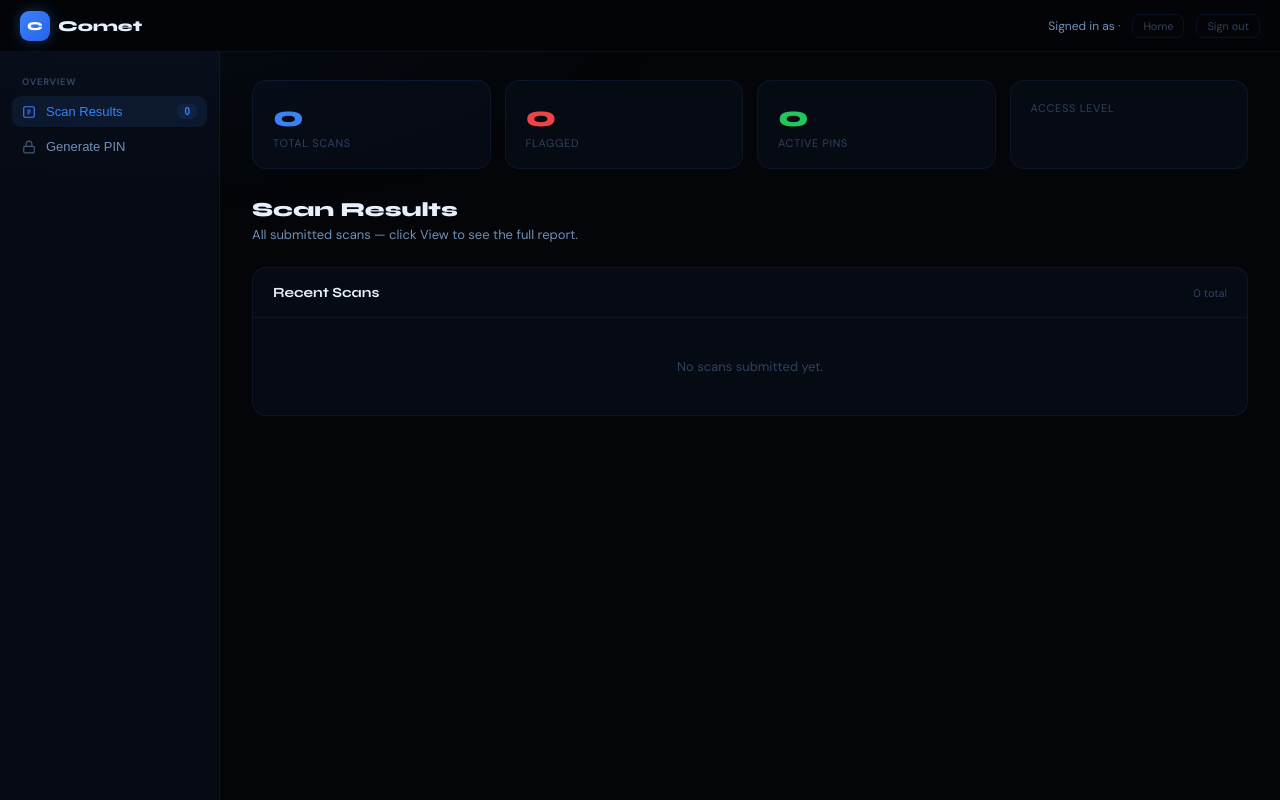
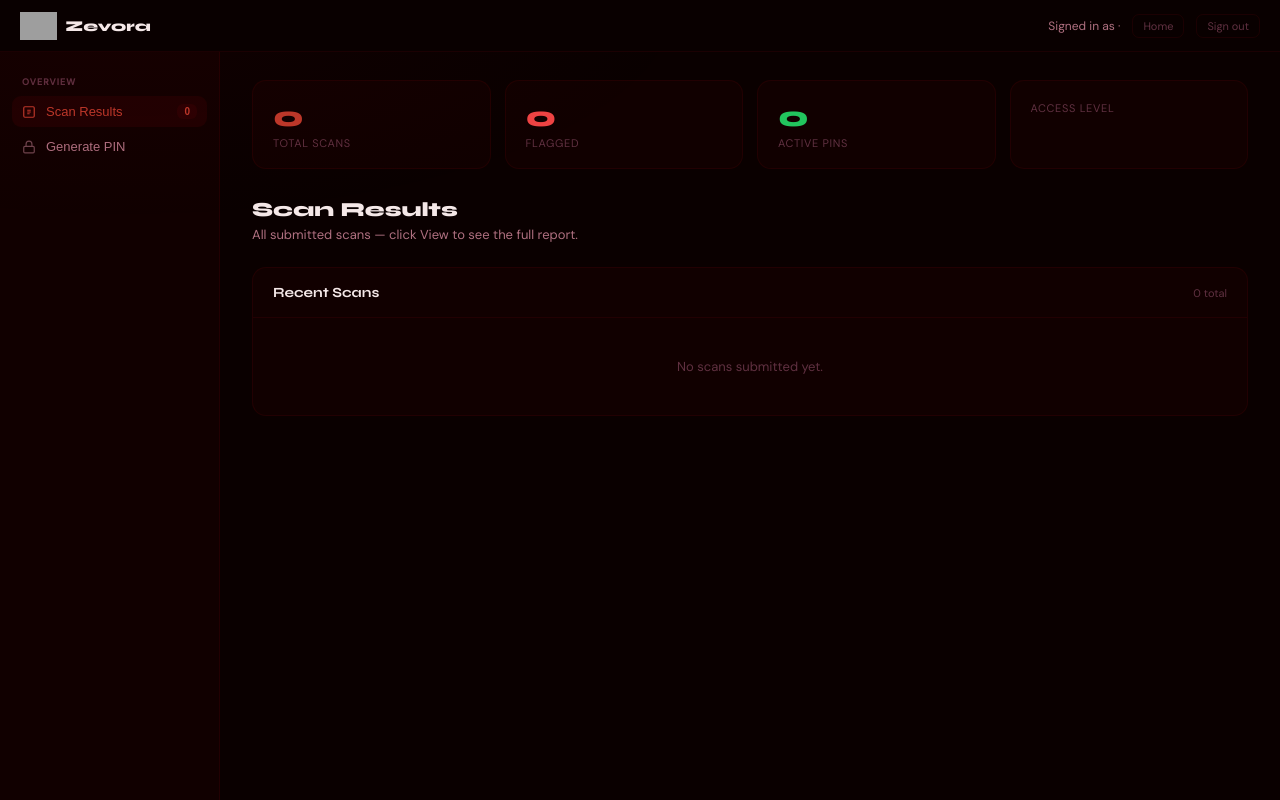
Before and after one commit to n0unt/pccheckersitee, a Flask app: template templates/dashboard.html in a window 1280 px wide. Run offline with Flask 3, Linux system fonts and the light colour scheme; the template is opened without the code that fills it, so the values that code supplies are empty; some libraries are stand-ins or nearby versions; grey boxes are pictures that could not be loaded.

Commit message:
Revamp dashboard HTML for Zevora branding
Updated the dashboard HTML to reflect a new branding and color scheme, including changes to the title, navigation, and various styles. Adjusted the versioning for the executable upload functionality.

```diff
--- a/templates/dashboard.html
+++ b/templates/dashboard.html
@@ -3,27 +3,26 @@
 <head>
 <meta charset="UTF-8">
 <meta name="viewport" content="width=device-width,initial-scale=1.0">
-<title>Comet — Dashboard</title>
+<title>Zevora — Dashboard</title>
 <link href="https://fonts.googleapis.com/css2?family=Syne:wght@700;800&family=DM+Sans:wght@400;500&family=DM+Mono:wght@400;500&display=swap" rel="stylesheet">
 <style>
 *,*::before,*::after{box-sizing:border-box;margin:0;padding:0}
 :root{
-  --bg:#030508;--s1:#060a12;--s2:#0a1020;--s3:#0d1528;
-  --border:rgba(59,130,246,0.1);--border2:rgba(59,130,246,0.22);
-  --fg:#e8f0fe;--fg2:#7090b8;--fg3:#304060;
-  --blue:#3b82f6;--blue2:#2563eb;--blueg:rgba(59,130,246,0.1);--blueg2:rgba(59,130,246,0.06);
+  --bg:#0a0000;--s1:#110000;--s2:#180000;--s3:#200005;
+  --border:rgba(101,0,11,0.2);--border2:rgba(101,0,11,0.4);
+  --fg:#f5e8e8;--fg2:#b07080;--fg3:#603040;
+  --blue:#65000b;--blue2:#4a0008;--blueg:rgba(101,0,11,0.18);--blueg2:rgba(101,0,11,0.08);
   --red:#ef4444;--redg:rgba(239,68,68,0.08);
   --amb:#f59e0b;--ambg:rgba(245,158,11,0.08);
   --green:#22c55e;--greeng:rgba(34,197,94,0.08);
   --side:220px;
 }
 html,body{height:100%;background:var(--bg);color:var(--fg);font-family:'DM Sans',sans-serif;overflow:hidden;}
-body::before{content:'';position:fixed;inset:0;pointer-events:none;background:radial-gradient(ellipse 80% 50% at 10% 0%,rgba(59,130,246,0.05),transparent 55%);}
+body::before{content:'';position:fixed;inset:0;pointer-events:none;background:radial-gradient(ellipse 80% 50% at 10% 0%,rgba(101,0,11,0.07),transparent 55%);}
 
-/* Nav */
-.nav{height:52px;background:rgba(3,5,8,0.95);backdrop-filter:blur(20px);border-bottom:1px solid var(--border);display:flex;align-items:center;padding:0 20px;gap:16px;position:relative;z-index:200;flex-shrink:0;}
+.nav{height:52px;background:rgba(10,0,0,0.95);backdrop-filter:blur(20px);border-bottom:1px solid var(--border);display:flex;align-items:center;padding:0 20px;gap:16px;position:relative;z-index:200;flex-shrink:0;}
 .brand{display:flex;align-items:center;gap:8px;text-decoration:none;}
-.mark{width:30px;height:30px;border-radius:9px;background:linear-gradient(135deg,var(--blue),var(--blue2));display:flex;align-items:center;justify-content:center;font-family:'Syne',sans-serif;font-size:12px;font-weight:800;color:#fff;box-shadow:0 0 14px rgba(59,130,246,0.35);}
+.brand img{height:28px;width:auto;}
 .bname{font-family:'Syne',sans-serif;font-size:15px;font-weight:800;color:var(--fg);}
 .nav-r{margin-left:auto;display:flex;align-items:center;gap:12px;}
 .nav-user{font-size:12px;color:var(--fg2);}
@@ -33,49 +32,43 @@ body::before{content:'';position:fixed;inset:0;pointer-events:none;background:ra
 .btn-blue-sm{font-size:11px;color:#fff;text-decoration:none;padding:5px 12px;border-radius:7px;background:var(--blue);transition:.15s;border:none;cursor:pointer;}
 .btn-blue-sm:hover{background:var(--blue2);}
 
-/* Layout */
 .shell{display:flex;height:calc(100vh - 52px);}
 .side{width:var(--side);background:var(--s1);border-right:1px solid var(--border);padding:16px 12px;display:flex;flex-direction:column;gap:4px;overflow-y:auto;flex-shrink:0;}
 .side-label{font-size:9px;font-weight:700;letter-spacing:.12em;text-transform:uppercase;color:var(--fg3);padding:8px 10px 4px;}
 .slink{display:flex;align-items:center;gap:10px;padding:8px 10px;border-radius:9px;text-decoration:none;color:var(--fg2);font-size:13px;transition:.15s;cursor:pointer;border:none;background:none;width:100%;}
 .slink:hover{background:var(--blueg2);color:var(--fg);}
-.slink.active{background:var(--blueg);color:var(--blue);}
+.slink.active{background:var(--blueg);color:#c0392b;}
 .slink svg{opacity:.6;flex-shrink:0;}
 .slink.active svg{opacity:1;}
-.badge{margin-left:auto;font-size:10px;font-weight:700;padding:2px 7px;border-radius:6px;background:var(--blueg);color:var(--blue);}
+.badge{margin-left:auto;font-size:10px;font-weight:700;padding:2px 7px;border-radius:6px;background:var(--blueg);color:#c0392b;}
 
-/* Main */
 .main{flex:1;overflow-y:auto;padding:28px 32px;}
 .page-title{font-family:'Syne',sans-serif;font-size:20px;font-weight:800;margin-bottom:4px;}
 .page-sub{font-size:13px;color:var(--fg2);margin-bottom:24px;}
 
-/* Stats row */
 .stats-row{display:grid;grid-template-columns:repeat(4,1fr);gap:14px;margin-bottom:28px;}
 .stat-card{background:var(--s1);border:1px solid var(--border);border-radius:14px;padding:18px 20px;}
-.stat-n{font-family:'Syne',sans-serif;font-size:1.8rem;font-weight:800;color:var(--blue);}
+.stat-n{font-family:'Syne',sans-serif;font-size:1.8rem;font-weight:800;color:#c0392b;}
 .stat-l{font-size:11px;color:var(--fg3);margin-top:2px;text-transform:uppercase;letter-spacing:.06em;}
 
-/* Section */
 .sec{background:var(--s1);border:1px solid var(--border);border-radius:14px;margin-bottom:20px;overflow:hidden;}
 .sec-hdr{display:flex;align-items:center;gap:10px;padding:16px 20px;border-bottom:1px solid var(--border);}
 .sec-title{font-family:'Syne',sans-serif;font-size:14px;font-weight:700;}
 .sec-sub{font-size:11px;color:var(--fg3);margin-left:auto;}
 .sec-body{padding:20px;}
 
-/* PIN generator */
 .pin-row{display:flex;gap:10px;align-items:center;margin-bottom:14px;}
 .sel{background:var(--s2);border:1px solid var(--border);border-radius:9px;padding:9px 12px;font-size:13px;color:var(--fg);outline:none;cursor:pointer;}
 .sel:focus{border-color:var(--blue);}
 .btn-gen{background:var(--blue);color:#fff;border:none;border-radius:9px;padding:9px 18px;font-size:13px;font-weight:700;cursor:pointer;transition:.15s;}
 .btn-gen:hover{background:var(--blue2);}
 .pin-result{background:var(--s2);border:1px solid var(--border2);border-radius:12px;padding:18px 20px;display:none;}
-.pin-code{font-family:'DM Mono',monospace;font-size:2rem;font-weight:700;color:var(--blue);letter-spacing:.12em;margin-bottom:8px;}
+.pin-code{font-family:'DM Mono',monospace;font-size:2rem;font-weight:700;color:#c0392b;letter-spacing:.12em;margin-bottom:8px;}
 .pin-meta{font-size:11px;color:var(--fg3);line-height:1.7;}
 .pin-meta b{color:var(--fg2);}
-.btn-copy{font-size:11px;color:var(--blue);background:var(--blueg);border:1px solid var(--border2);border-radius:7px;padding:4px 10px;cursor:pointer;margin-top:10px;transition:.15s;}
+.btn-copy{font-size:11px;color:#c0392b;background:var(--blueg);border:1px solid var(--border2);border-radius:7px;padding:4px 10px;cursor:pointer;margin-top:10px;transition:.15s;}
 .btn-copy:hover{background:var(--border2);}
 
-/* Scans table */
 .tbl{width:100%;border-collapse:collapse;}
 .tbl th{font-size:10px;font-weight:700;letter-spacing:.08em;text-transform:uppercase;color:var(--fg3);padding:0 14px 10px;text-align:left;}
 .tbl td{padding:10px 14px;border-top:1px solid var(--border);font-size:12px;color:var(--fg2);vertical-align:middle;}
@@ -85,18 +78,17 @@ body::before{content:'';position:fixed;inset:0;pointer-events:none;background:ra
 .pill.green{background:var(--greeng);color:var(--green);}
 .pill.red{background:var(--redg);color:var(--red);}
 .pill.amb{background:var(--ambg);color:var(--amb);}
-.pill.blue{background:var(--blueg);color:var(--blue);}
+.pill.blue{background:var(--blueg);color:#c0392b;}
 .hits-num{font-family:'DM Mono',monospace;font-size:13px;font-weight:700;}
 .hits-num.red{color:var(--red);}
 .hits-num.amb{color:var(--amb);}
 .hits-num.green{color:var(--green);}
-.btn-view{font-size:11px;color:var(--blue);text-decoration:none;padding:3px 8px;border-radius:6px;background:var(--blueg);transition:.15s;}
+.btn-view{font-size:11px;color:#c0392b;text-decoration:none;padding:3px 8px;border-radius:6px;background:var(--blueg);transition:.15s;}
 .btn-view:hover{background:var(--border2);}
 .btn-del{font-size:11px;color:var(--red);padding:3px 8px;border-radius:6px;background:var(--redg);border:none;cursor:pointer;transition:.15s;}
 .btn-del:hover{opacity:.8;}
 .no-scans{padding:40px;text-align:center;color:var(--fg3);font-size:13px;}
 
-/* User management */
 .user-grid{display:grid;grid-template-columns:1fr 1fr;gap:16px;}
 .input-group{display:flex;flex-direction:column;gap:6px;margin-bottom:14px;}
 .input-label{font-size:10px;font-weight:700;letter-spacing:.08em;text-transform:uppercase;color:var(--fg3);}
@@ -105,7 +97,6 @@ body::before{content:'';position:fixed;inset:0;pointer-events:none;background:ra
 .input-box input,.input-box select{width:100%;background:transparent;border:none;outline:none;padding:10px 14px;font-size:13px;color:var(--fg);font-family:'DM Sans',sans-serif;}
 .input-box select option{background:var(--s2);}
 
-/* Modal */
 .modal{display:none;position:fixed;inset:0;background:rgba(0,0,0,.7);z-index:500;align-items:center;justify-content:center;backdrop-filter:blur(4px);}
 .modal.open{display:flex;}
 .modal-card{background:var(--s1);border:1px solid var(--border2);border-radius:16px;padding:28px;width:360px;}
@@ -119,7 +110,7 @@ body::before{content:'';position:fixed;inset:0;pointer-events:none;background:ra
 <body>
 
 <div class="nav">
-  <a href="/" class="brand"><div class="mark">C</div><span class="bname">Comet</span></a>
+  <a href="/" class="brand"><img src="/static/zevora-icon.png" alt="Zevora"><span class="bname">Zevora</span></a>
   <div class="nav-r">
     <span class="nav-user">Signed in as <b>{{ user.username }}</b> · {{ user.role }}</span>
     <a href="/" class="btn-sm">Home</a>
@@ -128,7 +119,6 @@ body::before{content:'';position:fixed;inset:0;pointer-events:none;background:ra
 </div>
 
 <div class="shell">
-  <!-- Sidebar -->
   <div class="side">
     <div class="side-label">Overview</div>
     <button class="slink active" onclick="showTab('scans',this)">
@@ -149,10 +139,8 @@ body::before{content:'';position:fixed;inset:0;pointer-events:none;background:ra
     {% endif %}
   </div>
 
-  <!-- Main -->
   <div class="main">
 
-    <!-- Stats -->
     <div class="stats-row">
       <div class="stat-card"><div class="stat-n">{{ scans|length }}</div><div class="stat-l">Total Scans</div></div>
       <div class="stat-card"><div class="stat-n" style="color:var(--red)">{{ scans|selectattr('verdict','eq','REVIEW')|list|length }}</div><div class="stat-l">Flagged</div></div>
@@ -209,14 +197,14 @@ body::before{content:'';position:fixed;inset:0;pointer-events:none;background:ra
     <!-- PIN Tab -->
     <div id="tab-pins" style="display:none">
       <div class="page-title">Generate PIN</div>
-      <p class="page-sub">Create a one-time PIN for a screenshare session. Share it with the player — they enter it in the scanner. Results appear automatically when the scan finishes.</p>
+      <p class="page-sub">Create a one-time PIN for a screenshare session. Share it with the player — they enter it in the scanner.</p>
       <div class="sec">
         <div class="sec-hdr"><span class="sec-title">New PIN</span></div>
         <div class="sec-body">
           <div class="pin-row">
             <select class="sel" id="pin-league">
               <option value="UFF">UFF</option>
-              <option value="FFL">FFL</option>
+              <option value="KFA">KFA</option>
             </select>
             <button class="btn-gen" onclick="genPin()">Generate PIN</button>
           </div>
@@ -291,20 +279,19 @@ body::before{content:'';position:fixed;inset:0;pointer-events:none;background:ra
                   <select id="new-league">
                     <option value="ALL">All Leagues</option>
                     <option value="UFF">UFF Only</option>
-                    <option value="FFL">FFL Only</option>
+                    <option value="KFA">KFA Only</option>
                   </select>
                 </div>
               </div>
             </div>
           </div>
           <button class="btn-gen" onclick="createUser()">Create Account</button>
-          <div id="user-msg" style="font-size:12px;margin-top:10px;color:var(--blue)"></div>
+          <div id="user-msg" style="font-size:12px;margin-top:10px;color:#c0392b"></div>
         </div>
       </div>
 
-      <!-- Scanner Download upload — was missing entirely before -->
       <div class="sec">
-        <div class="sec-hdr"><span class="sec-title">Scanner Download (CometScanner.exe)</span></div>
+        <div class="sec-hdr"><span class="sec-title">Scanner Download (ZevoraScanner.exe)</span></div>
         <div class="sec-body">
           <p style="font-size:12px;color:var(--fg2);margin-bottom:14px;">
             Upload the scanner executable here — this is the exact file served to players at the
@@ -325,7 +312,7 @@ body::before{content:'';position:fixed;inset:0;pointer-events:none;background:ra
             </div>
           </div>
           <button class="btn-gen" onclick="uploadExe()">Upload &amp; Publish</button>
-          <div id="exe-msg" style="font-size:12px;margin-top:10px;color:var(--blue)"></div>
+          <div id="exe-msg" style="font-size:12px;margin-top:10px;color:#c0392b"></div>
           <div id="exe-progress-wrap" style="display:none;margin-top:10px;">
             <div style="background:var(--s2);border:1px solid var(--border);border-radius:8px;height:8px;overflow:hidden;">
               <div id="exe-progress-bar" style="background:var(--blue);height:8px;width:0%;transition:width .15s;"></div>
@@ -360,7 +347,6 @@ body::before{content:'';position:fixed;inset:0;pointer-events:none;background:ra
   </div>
 </div>
 
-<!-- Delete Modal -->
 <div class="modal" id="del-modal">
   <div class="modal-card">
     <div class="modal-title">Delete Scan?</div>
@@ -466,66 +452,40 @@ async function resetPw(id,name) {
   } catch(e){alert('Error: '+e);}
 }
 
-// ── Scanner .exe upload — was missing from the UI entirely ──
 async function uploadExe() {
   const fileInput = document.getElementById('exe-file');
-  const version = document.getElementById('exe-version').value.trim() || 'v3.0';
+  const version = document.getElementById('exe-version').value.trim() || 'v5.0';
   const msg = document.getElementById('exe-msg');
   const progressWrap = document.getElementById('exe-progress-wrap');
   const progressBar = document.getElementById('exe-progress-bar');
-
   if (!fileInput.files || !fileInput.files[0]) {
-    msg.style.color = 'var(--red)';
-    msg.textContent = 'Choose a .exe file first.';
-    return;
+    msg.style.color = 'var(--red)'; msg.textContent = 'Choose a .exe file first.'; return;
   }
-
   const file = fileInput.files[0];
   const formData = new FormData();
   formData.append('file', file);
   formData.append('version', version);
-
-  msg.style.color = 'var(--blue)';
+  msg.style.color = '#c0392b';
   msg.textContent = 'Uploading ' + file.name + ' (' + (file.size/1024/1024).toFixed(1) + ' MB)…';
   progressWrap.style.display = 'block';
   progressBar.style.width = '0%';
-
   try {
     const xhr = new XMLHttpRequest();
     xhr.open('POST', '/api/admin/upload-exe');
     xhr.upload.onprogress = (e) => {
-      if (e.lengthComputable) {
-        const pct = Math.round((e.loaded / e.total) * 100);
-        progressBar.style.width = pct + '%';
-      }
+      if (e.lengthComputable) progressBar.style.width = Math.round((e.loaded/e.total)*100)+'%';
     };
     xhr.onload = () => {
       progressWrap.style.display = 'none';
       try {
         const d = JSON.parse(xhr.responseText);
-        if (xhr.status === 200 && d.ok) {
-          msg.style.color = 'var(--green)';
-          msg.textContent = 'Uploaded ' + d.version + ' (' + d.size + '). Live on /download now.';
-        } else {
-          msg.style.color = 'var(--red)';
-          msg.textContent = d.error || 'Upload failed (HTTP ' + xhr.status + ')';
-        }
-      } catch (err) {
-        msg.style.color = 'var(--red)';
-        msg.textContent = 'Upload failed — unexpected response.';
-      }
+        if (xhr.status===200 && d.ok) { msg.style.color='var(--green)'; msg.textContent='Uploaded '+d.version+' ('+d.size+'). Live on /download now.'; }
+        else { msg.style.color='var(--red)'; msg.textContent=d.error||'Upload failed (HTTP '+xhr.status+')'; }
+      } catch(err) { msg.style.color='var(--red)'; msg.textContent='Upload failed — unexpected response.'; }
     };
-    xhr.onerror = () => {
-      progressWrap.style.display = 'none';
-      msg.style.color = 'var(--red)';
-      msg.textContent = 'Network error during upload.';
-    };
+    xhr.onerror = () => { progressWrap.style.display='none'; msg.style.color='var(--red)'; msg.textContent='Network error during upload.'; };
     xhr.send(formData);
-  } catch (e) {
-    progressWrap.style.display = 'none';
-    msg.style.color = 'var(--red)';
-    msg.textContent = 'Error: ' + e;
-  }
+  } catch(e) { progressWrap.style.display='none'; msg.style.color='var(--red)'; msg.textContent='Error: '+e; }
 }
 </script>
 </body>
```
